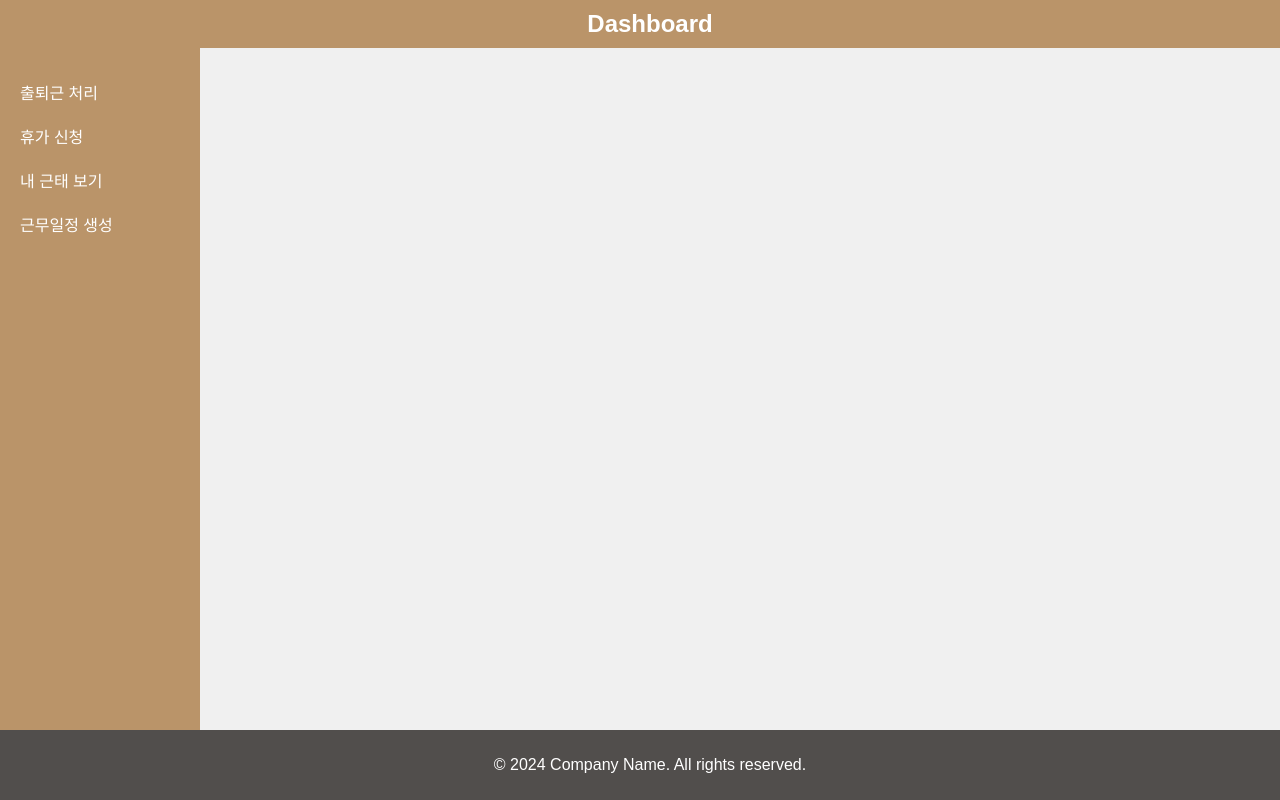
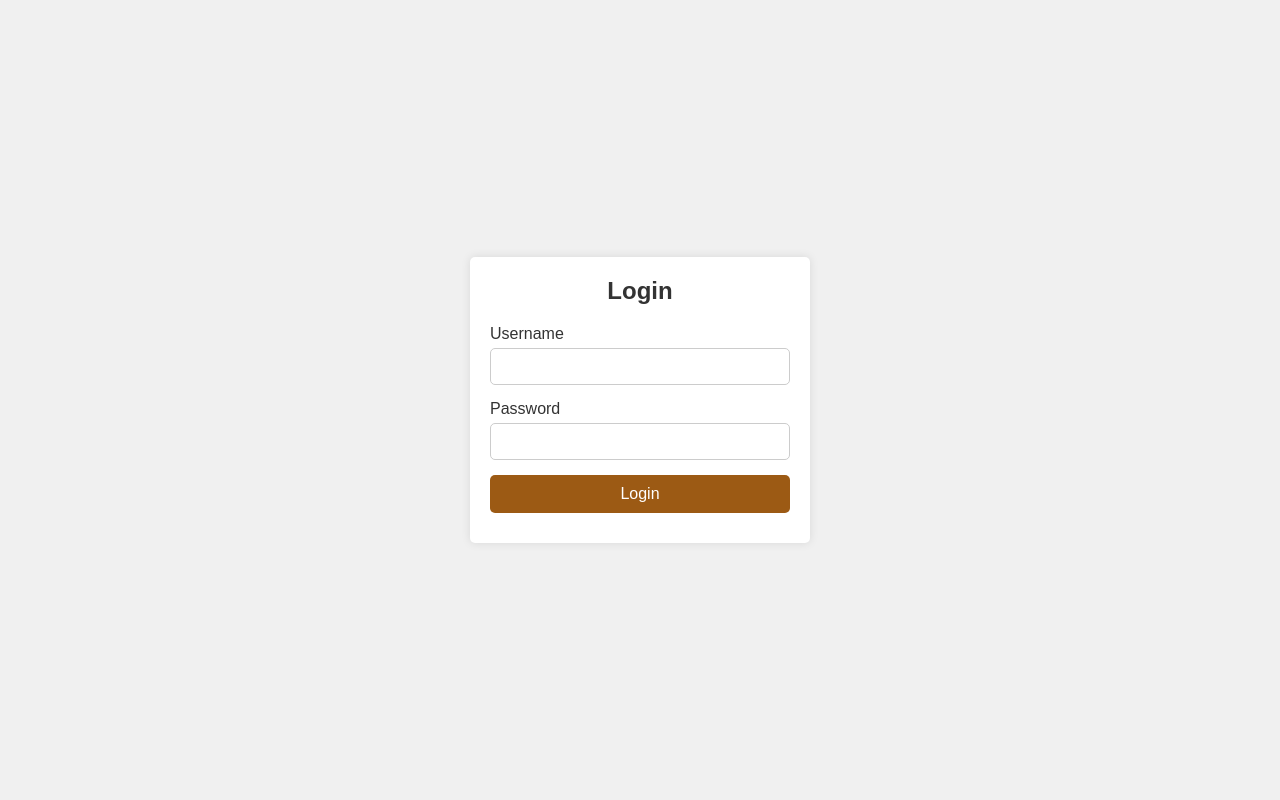
Before and after one commit to jang-sw/Commuting-system-front, a Vue app: page /login in a window 1280 px wide. Built offline with nearby package versions, Linux system fonts and the light colour scheme.

Commit message:
로그인 페이지 추가 등

```diff
--- a/src/App.vue
+++ b/src/App.vue
@@ -1,16 +1,16 @@
 <template>
-  <Header></Header>
-  <Menu></Menu>
-
+  <Header v-if="!$route.meta.hideLayout"></Header>
+  <Menu v-if="!$route.meta.hideLayout"></Menu>
   <router-view></router-view>
-  <Footer></Footer>
+  <Footer v-if="!$route.meta.hideLayout"></Footer>
 </template>
 
 <script lang="ts">
+
 import { defineComponent } from 'vue';
+
 import Footer from './components/layouts/Footer.vue';
 import Header from './components/layouts/Header.vue';
-
 import Menu from './components/layouts/Menu.vue';
 
 export default defineComponent({
@@ -49,6 +49,7 @@ Header{
   position: fixed;
   width: 100%;
 }
+
 @media (max-width: 768px) {
     Main {
         margin-left: 0;
--- /dev/null
+++ b/src/components/Login.vue
@@ -0,0 +1,33 @@
+<template>
+    <div class="login-body">
+        <div class="login-container">
+            <form id="loginForm" class="login-form">
+                <h2>Login</h2>
+                <div class="input-group">
+                    <label for="username">Username</label>
+                    <input type="text" id="username" name="username" required>
+                </div>
+                <div class="input-group">
+                    <label for="password">Password</label>
+                    <input type="password" id="password" name="password" required>
+                </div>
+                <button type="submit">Login</button>
+                <div id="error-message"></div>
+            </form>
+        </div>
+    </div>
+</template>
+
+<script lang="ts">
+    export default {
+        name: 'LoginComponent',
+        data(){
+            return {
+
+            }
+        }
+    }
+</script>
+<style>
+@import "../css/LoginFormStyle.css";
+</style>
--- a/src/components/layouts/Menu.vue
+++ b/src/components/layouts/Menu.vue
@@ -4,7 +4,6 @@
             <li><a href="#">출퇴근 처리</a></li>
             <li><a href="#">휴가 신청</a></li>
             <li><a href="#">내 근태 보기</a></li>
-            <li><a href="#">근무일정 생성</a></li>
         </ul>
     </nav>
 </template>
--- a/src/components/sections/Main.vue
+++ b/src/components/sections/Main.vue
@@ -8,6 +8,14 @@
             <div class="records">
                 <h3>Recent Attendance Records</h3>
                 <ul id="attendanceRecords"></ul>
+            </div>
+        </div>
+        <div class="dashboard" >
+            <h4 style="margin: 0; color: #514e4c;">출퇴근 인원 검색</h4>
+            <hr style="background:#867e78; height:1px; border:0; margin-top: 0; ">
+            <div class="search">
+                <input type="text"/>
+                <button class="search-btn"> 검색 </button>
             </div>
         </div>
     </main>
--- /dev/null
+++ b/src/css/LoginFormStyle.css
@@ -0,0 +1,66 @@
+.login-body {
+    margin: 0;
+    font-family: Arial, sans-serif;
+    background-color: #f0f0f0;
+    display: flex;
+    justify-content: center;
+    align-items: center;
+    height: 100vh;
+}
+
+.login-container {
+    background-color: white;
+    padding: 20px;
+    border-radius: 5px;
+    box-shadow: 0 0 10px rgba(0, 0, 0, 0.1);
+    width: 300px;
+}
+
+/* Login Form */
+.login-form {
+    display: flex;
+    flex-direction: column;
+}
+
+.login-form h2 {
+    margin: 0 0 20px 0;
+    text-align: center;
+}
+
+.input-group {
+    margin-bottom: 15px;
+}
+
+.input-group label {
+    margin-bottom: 5px;
+    display: block;
+}
+
+.input-group input {
+    width: 100%;
+    padding: 10px;
+    box-sizing: border-box;
+    border: 1px solid #ccc;
+    border-radius: 5px;
+}
+
+button {
+    padding: 10px;
+    border: none;
+    border-radius: 5px;
+    background-color: #9c5a14;
+    color: white;
+    font-size: 16px;
+    cursor: pointer;
+    transition: background-color 0.3s;
+}
+
+button:hover {
+    background-color: #002080;
+}
+
+#error-message {
+    color: red;
+    text-align: center;
+    margin-top: 10px;
+}
--- a/src/css/MainStyle.css
+++ b/src/css/MainStyle.css
@@ -9,6 +9,7 @@ main {
     padding: 20px;
     border-radius: 5px;
     box-shadow: 0 0 10px rgba(0, 0, 0, 0.1);
+    margin-bottom: 10px;
 }
 
 .actions {
@@ -41,3 +42,25 @@ button {
     list-style: disc;
     padding-left: 20px;
 }
+.search{
+    display: flex;
+    align-items: center;
+}
+.search button{
+    font-size: 13px;
+    padding: 10px;
+}
+.search input{
+    width: 150px;
+    padding: 10px;
+    box-sizing: border-box;
+    border: 1px solid #ccc;
+    border-radius: 5px;
+    margin-right: 2px;
+}
+.search-result{
+    height: 100px;
+    border: 1px solid #ccc;
+    overflow-y: scroll;
+    margin-top: 5px;
+}
--- a/src/router/router.ts
+++ b/src/router/router.ts
@@ -1,4 +1,6 @@
 import Main from '@/components/sections/Main.vue';
+import Login from '@/components/Login.vue';
+
 import { createWebHistory, createRouter } from 'vue-router';
 
 
@@ -9,6 +11,12 @@ const routes = [
         component: Main,
         name: 'HelloWorld',
     },
+    {
+        path: '/login',
+        component: Login,
+        name: 'Login',
+        meta: { hideLayout: true}
+    },
 ];
 
 const router = createRouter({
```
